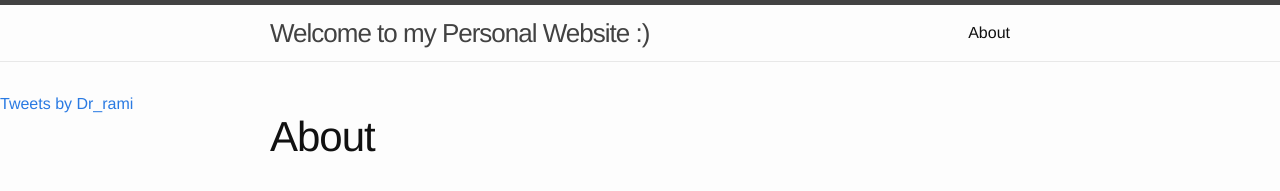
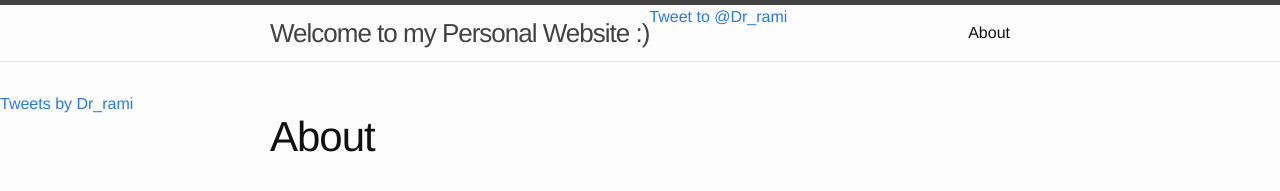
Before and after one commit to alshafi/alshafi.github.io, a Jekyll site: the page built from about.md, in a window 1280 px wide. Shown: the top 191 px of the page. Built offline with Jekyll 4.4.1, drawn with Linux system fonts in a browser that asks for light colours; comment, search, counter and statistics services are not loaded.

Commit message:
Update header.html

```diff
--- a/_includes/header.html
+++ b/_includes/header.html
@@ -3,6 +3,7 @@
   <div class="wrapper">
 
     <a class="site-title" href="{{ site.baseurl }}/">Welcome to my Personal Website :)</a>
+    <a href="https://twitter.com/intent/tweet?screen_name=Dr_rami&ref_src=twsrc%5Etfw" class="twitter-mention-button" data-show-count="false">Tweet to @Dr_rami</a><script async src="https://platform.twitter.com/widgets.js" charset="utf-8"></script>
 
     <nav class="site-nav">
       <a href="#" class="menu-icon">
```
